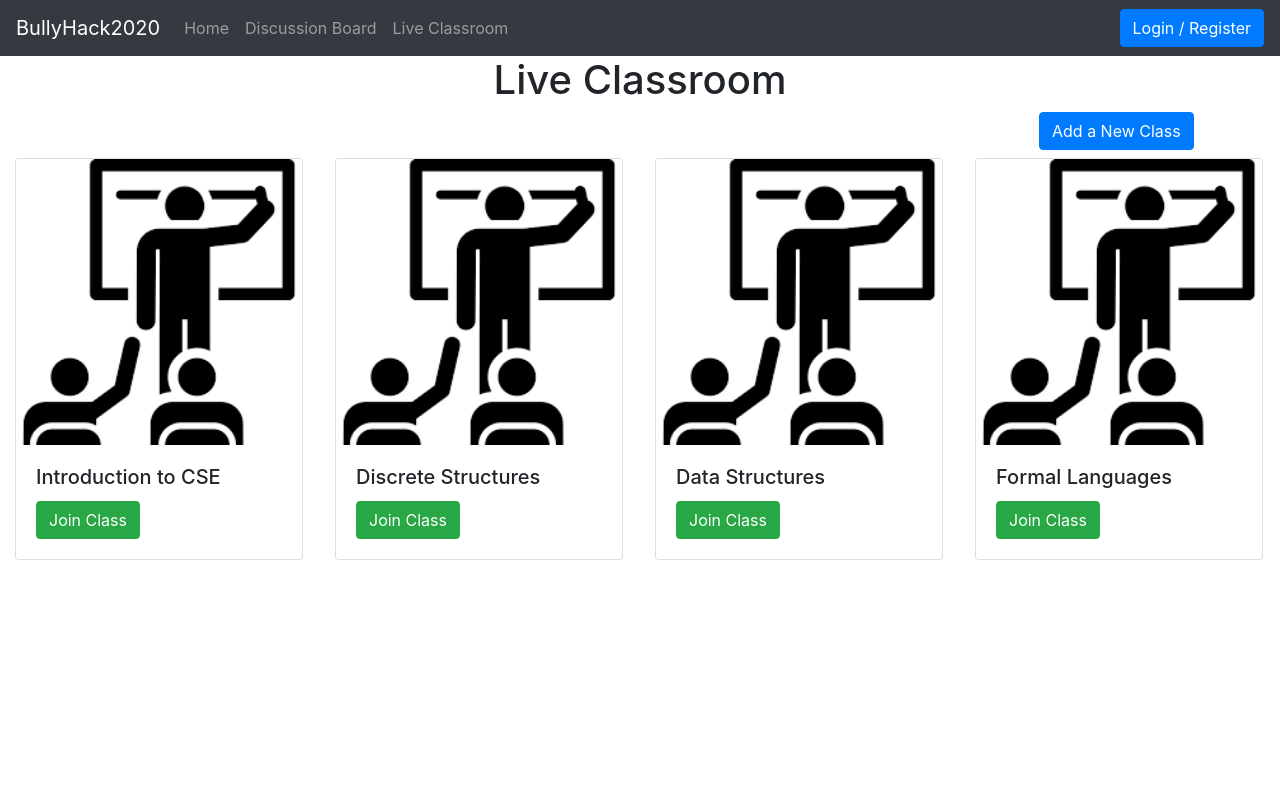
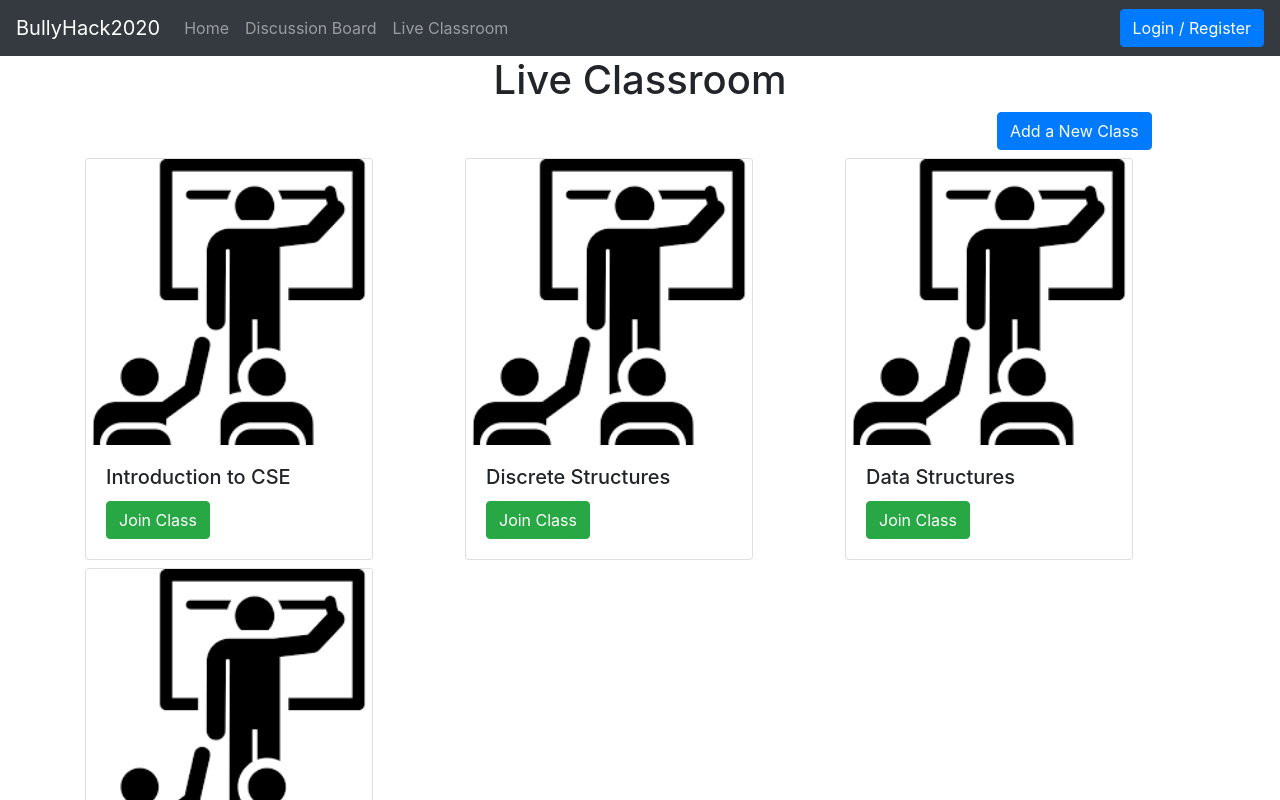
Before and after one commit to JustinASmith/BullyHack2020, a React (Create React App) app in the folder client/: page /live-classroom in a window 1280 px wide. Shown: the top 800 px of the page. Built offline with nearby package versions, Linux system fonts and the light colour scheme.

Commit message:
Fix card spacing and Brand redirect to home

```diff
--- a/client/package.json
+++ b/client/package.json
@@ -33,5 +33,8 @@
       "last 1 firefox version",
       "last 1 safari version"
     ]
+  },
+  "devDependencies": {
+    "react-time-picker": "^3.9.0"
   }
 }
--- a/client/src/App.js
+++ b/client/src/App.js
@@ -19,7 +19,7 @@ function App() {
   return (
     <Router>
       <Navbar bg="dark" variant="dark">
-          <Navbar.Brand href="#home">BullyHack2020</Navbar.Brand>
+          <Link className="navbar-brand" exact to='/'>BullyHack2020</Link>
           <Nav className="mr-auto">
           <Link className="nav-link" exact to='/'>Home</Link>
           <Link className="nav-link" to='/discussion-board'>Discussion Board</Link>
--- a/client/src/components/LiveClassroom/LiveClassroom.js
+++ b/client/src/components/LiveClassroom/LiveClassroom.js
@@ -11,7 +11,7 @@ function LiveClassroom() {
   const [time, setTime] = React.useState('10:00');
 
   return (
-    <Container fluid>
+    <Container>
     <Row>
         <h1 className = "mx-auto">
             Live Classroom
@@ -90,9 +90,9 @@ function LiveClassroom() {
             </Modal>
         </Col>
     </Row>
-    <Row className="mb-2">
+    <Row>
         <Col sm>
-        <Card style={{ width: '18rem' }}>
+        <Card className="mb-2" style={{ width: '18rem' }}>
             <Card.Img variant="top" src={classPicture} />
             <Card.Body>
                 <Card.Title>Introduction to CSE</Card.Title>
@@ -101,7 +101,7 @@ function LiveClassroom() {
             </Card>
         </Col>
         <Col sm>
-        <Card style={{ width: '18rem' }}>
+        <Card className="mb-2" style={{ width: '18rem' }}>
             <Card.Img variant="top" src={classPicture} />
             <Card.Body>
                 <Card.Title>Discrete Structures</Card.Title>
@@ -110,7 +110,7 @@ function LiveClassroom() {
             </Card>
         </Col>
         <Col sm>
-        <Card style={{ width: '18rem' }}>
+        <Card className="mb-2" style={{ width: '18rem' }}>
             <Card.Img variant="top" src={classPicture} />
             <Card.Body>
                 <Card.Title>Data Structures</Card.Title>
@@ -119,7 +119,7 @@ function LiveClassroom() {
             </Card>
         </Col>
         <Col sm>
-        <Card style={{ width: '18rem' }}>
+        <Card className="mb-2" style={{ width: '18rem' }}>
             <Card.Img variant="top" src={classPicture} />
             <Card.Body>
                 <Card.Title>Formal Languages</Card.Title>
```
Also changed, not shown: 1 other file (tests, documents, lock files or other folders).
